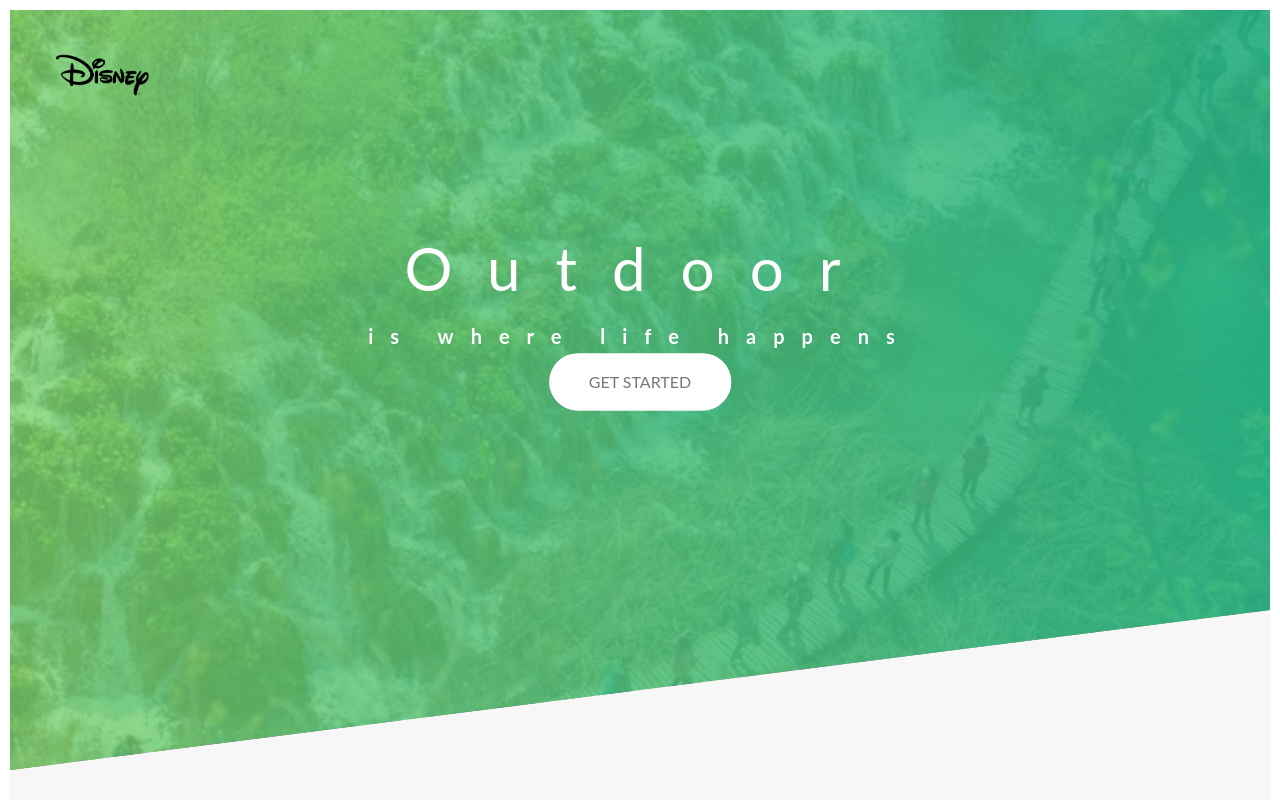
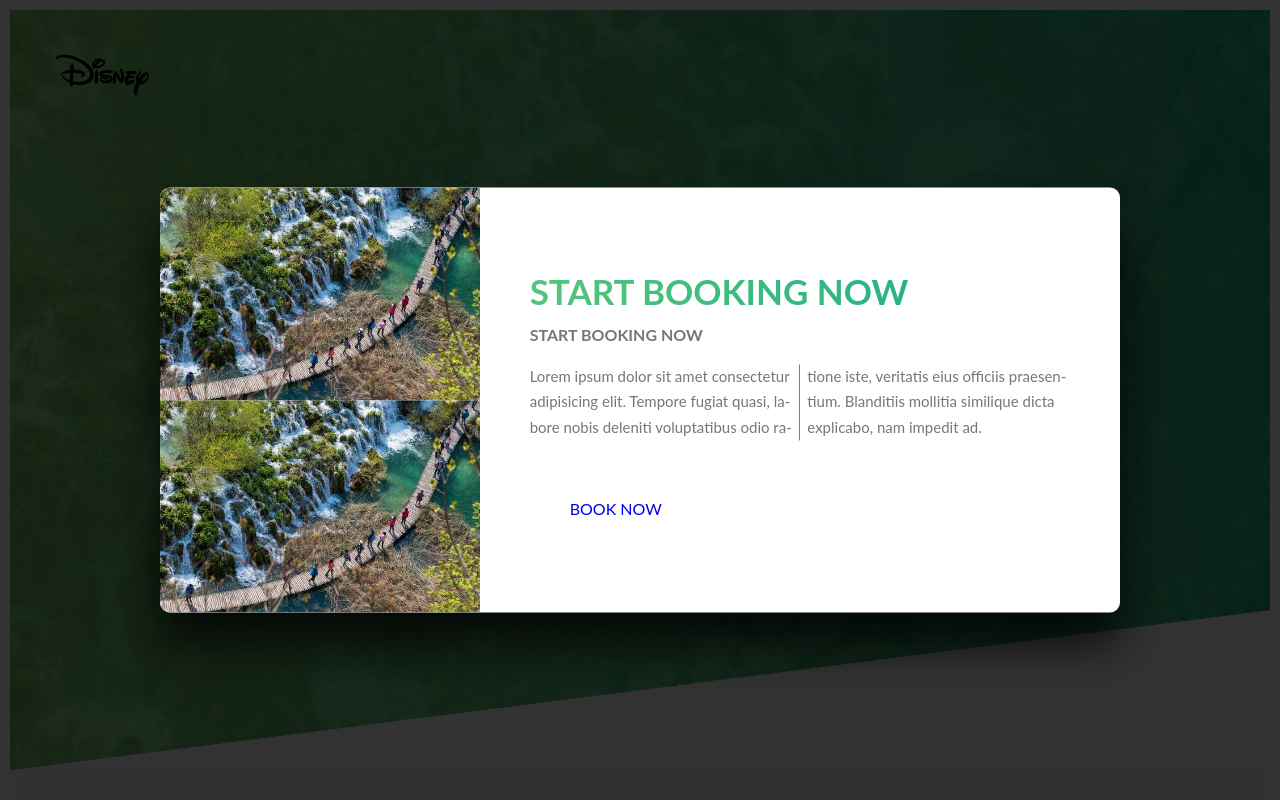
Before and after one commit to solomonfrank/natour-tour, a website: page index.html in a window 1280 px wide. Shown: the top 800 px of the page. Drawn offline with Linux system fonts and the light colour scheme.

Commit message:
add popup

```diff
--- a/index.html
+++ b/index.html
@@ -78,6 +78,29 @@
         </div>
       </section>
     </main>
+    <div class="popup">
+      <div class="popup__content">
+        <div class="popup__left">
+          <img src="img/nature.jpg" alt="image" class="popup__img" />
+          <img src="img/nature.jpg" alt="image" class="popup__img" />
+        </div>
+        <div class="popup__right">
+          <h2 class="heading-secondary u-margin-bottom-medium">
+            start booking now
+          </h2>
+          <h3 class="heading-textiary u-margin-bottom-small">
+            start booking now
+          </h3>
+          <p class="popup__text">
+            Lorem ipsum dolor sit amet consectetur adipisicing elit. Tempore
+            fugiat quasi, labore nobis deleniti voluptatibus odio ratione iste,
+            veritatis eius officiis praesentium. Blanditiis mollitia similique
+            dicta explicabo, nam impedit ad.
+          </p>
+          <a href="#" class="btn">Book Now</a>
+        </div>
+      </div>
+    </div>
 
     <!-- <section class="container">
       <div class="row">
--- a/sass/abstracts/_mixins.scss
+++ b/sass/abstracts/_mixins.scss
@@ -5,3 +5,10 @@
     clear: both;
   }
 }
+
+@mixin absoluteCenter {
+  position: absolute;
+  top: 50%;
+  left: 50%;
+  transform: translate(-50%, -50%);
+}
--- /dev/null
+++ b/sass/components/_popup.scss
@@ -0,0 +1,41 @@
+.popup {
+  height: 100vh;
+  width: 100%;
+  position: fixed;
+  top: 0;
+  left: 0;
+  background-color: rgba($color-black, 0.8);
+
+  &__content {
+    @include absoluteCenter;
+    background-color: #fff;
+    width: 75%;
+    display: table;
+    box-shadow: 0 3rem 5rem rgba($color-black, 0.8);
+    border-radius: 10px;
+    overflow: hidden;
+  }
+
+  &__left {
+    width: 33.3%;
+    display: table-cell;
+  }
+  &__right {
+    width: 66.7%;
+    display: table-cell;
+    vertical-align: middle;
+    padding: 3rem 5rem;
+  }
+  &__img {
+    display: block;
+    width: 100%;
+  }
+  &__text {
+    font-size: 1.5rem;
+    margin-bottom: 4rem;
+    column-count: 2;
+    column-gap: 1em; // 1em == current selector font-size(15px)
+    column-rule: 1px solid gray;
+    hyphens: auto;
+  }
+}
--- a/sass/main.scss
+++ b/sass/main.scss
@@ -10,6 +10,7 @@
 
 @import "components/buttons";
 @import "components/card";
+@import "components/popup";
 @import "layout/header";
 
 @import "pages/home";
```
Also changed, not shown: css/style.css.
